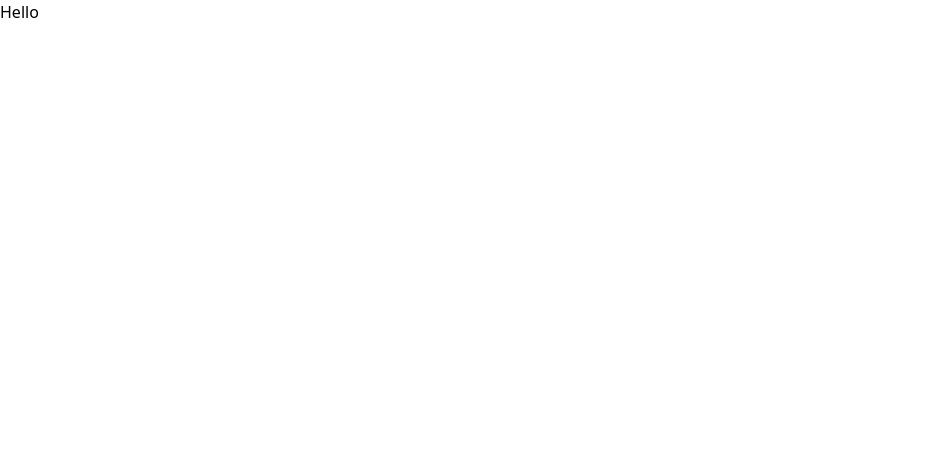
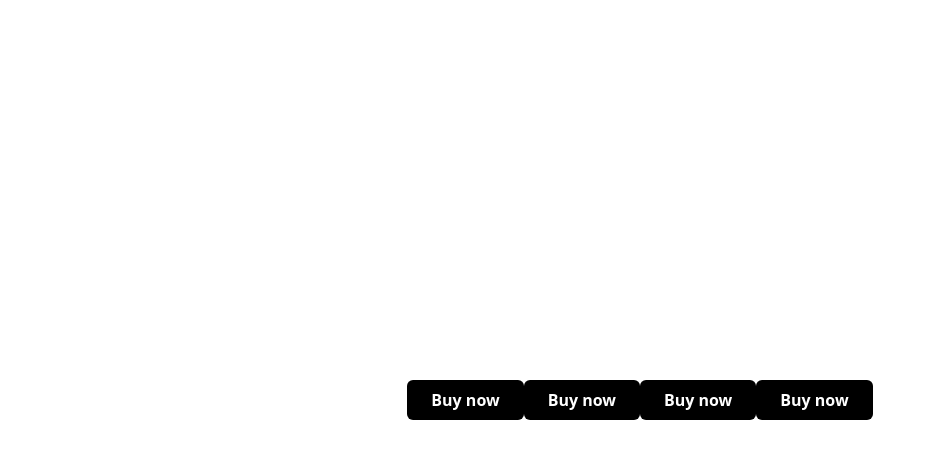
Before and after one commit to AchmatFajrii/learn-react, a React (Vite) app: page / in a window 1280 px wide. Shown: the top 458 px of the page, without its empty margins (0-935 px from the left). Built offline with nearby package versions, Linux system fonts and the light colour scheme.

Commit message:
add component

```diff
--- a/src/App.jsx
+++ b/src/App.jsx
@@ -1,9 +1,16 @@
+import Button from "./Button";
+
 const App = () => {
-  return(
+  return (
     <>
-    <h1>Hello</h1>
+      <div className="container flex justify-center items-center mx-auto w-full min-h-screen">
+        <Button />
+        <Button />
+        <Button />
+        <Button />
+      </div>
     </>
-  )
-}
+  );
+};
 
 export default App;
--- /dev/null
+++ b/src/Button.jsx
@@ -0,0 +1,14 @@
+const Button = () => {
+  return (
+    <>
+      <button
+        className="h-10 px-6 font-semibold rounded-md bg-black text-white"
+        type="submit"
+      >
+        Buy now
+      </button>
+    </>
+  );
+};
+
+export default Button;
```
